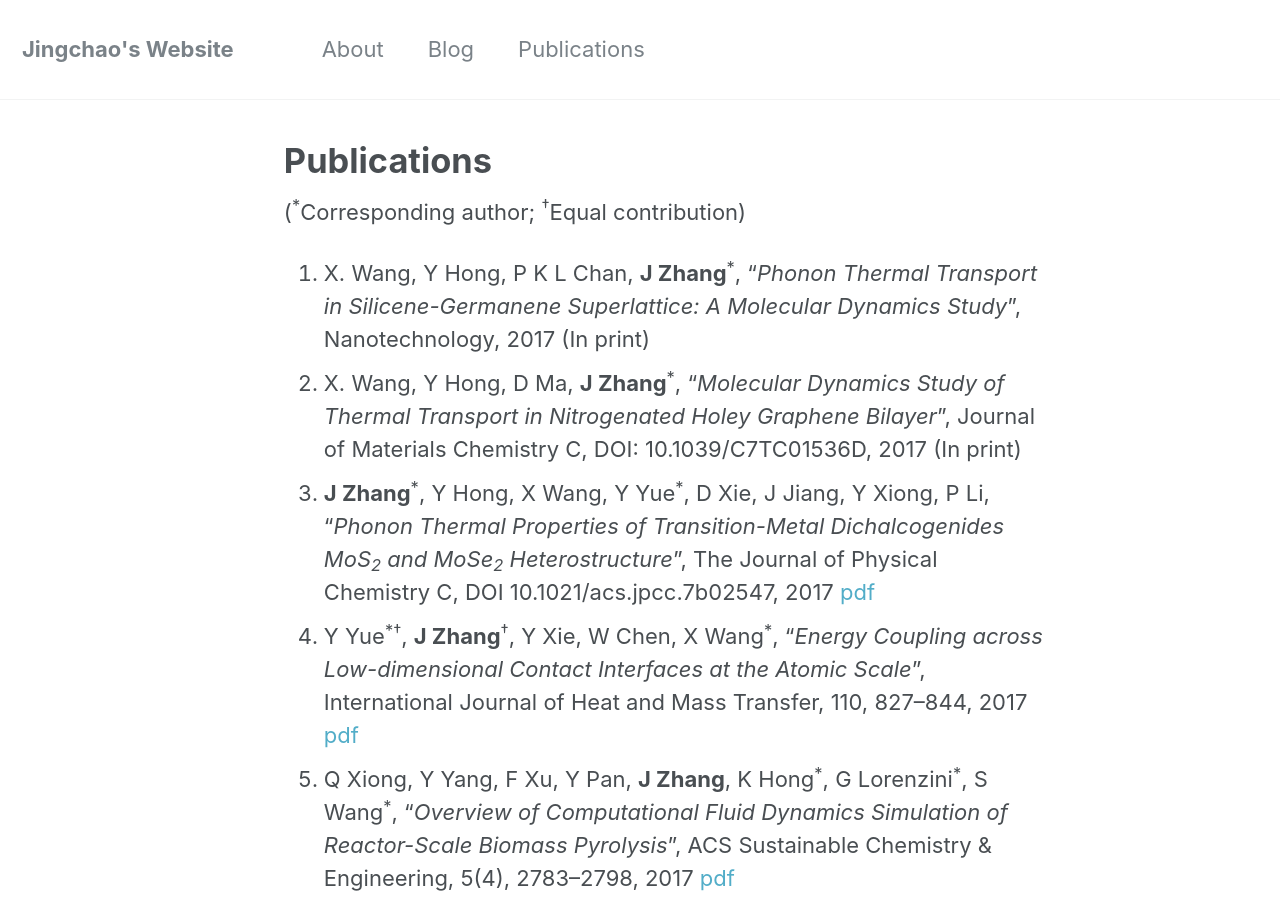
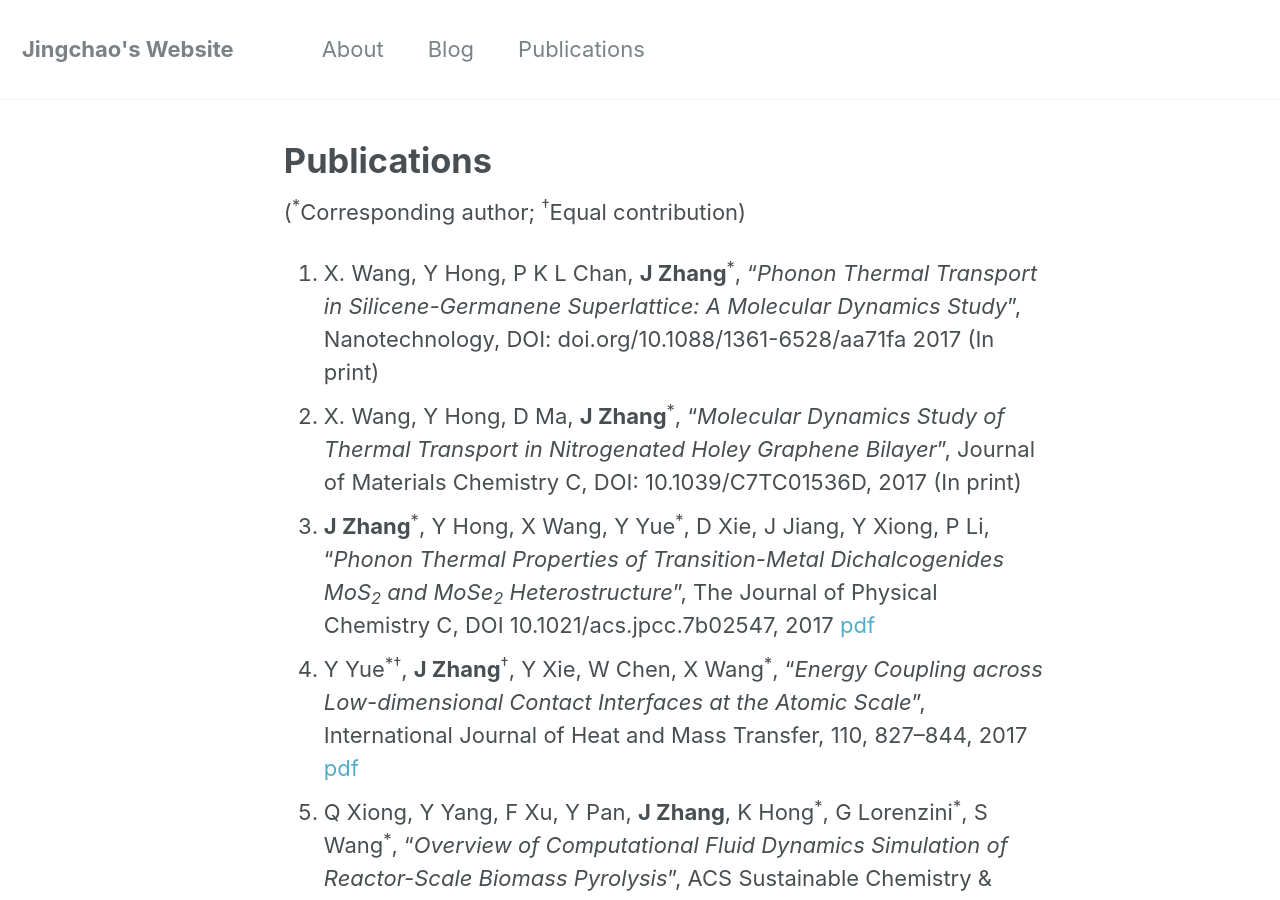
Before and after one commit to JingchaoZhang/JingchaoZhang.github.io, a Jekyll site: the page built from _pages/publications.md, in a window 1280 px wide and 900 px high. Built offline with Jekyll 4.4.1, drawn with Linux system fonts in a browser that asks for light colours.

Commit message:
Update publications.md

```diff
--- a/_pages/publications.md
+++ b/_pages/publications.md
@@ -7,7 +7,7 @@
 
 (<sup>\*</sup>Corresponding author; <sup>†</sup>Equal contribution)
 
-1. X. Wang, Y Hong, P K L Chan, **J Zhang**<sup>\*</sup>, "_Phonon Thermal Transport in Silicene-Germanene Superlattice: A Molecular Dynamics Study_", Nanotechnology, 2017 (In print)
+1. X. Wang, Y Hong, P K L Chan, **J Zhang**<sup>\*</sup>, "_Phonon Thermal Transport in Silicene-Germanene Superlattice: A Molecular Dynamics Study_", Nanotechnology, DOI: doi.org/10.1088/1361-6528/aa71fa 2017 (In print)
 1. X. Wang, Y Hong, D Ma, **J Zhang**<sup>\*</sup>, "_Molecular Dynamics Study of Thermal Transport in Nitrogenated Holey Graphene Bilayer_", Journal of Materials Chemistry C, DOI: 10.1039/C7TC01536D, 2017 (In print)
 1. **J Zhang**<sup>\*</sup>, Y Hong, X Wang, Y Yue<sup>\*</sup>, D Xie, J Jiang, Y Xiong, P Li, "_Phonon Thermal Properties of Transition-Metal Dichalcogenides MoS<sub>2</sub> and MoSe<sub>2</sub> Heterostructure_", The Journal of Physical Chemistry C, DOI 10.1021/acs.jpcc.7b02547, 2017 [pdf](https://drive.google.com/file/d/0B3Yj4QkZpI-dSGYxSlRtLWxXRHc/view?usp=sharing)
 1. Y Yue<sup>\*</sup><sup>†</sup>, **J Zhang**<sup>†</sup>, Y Xie, W Chen, X Wang<sup>\*</sup>, "_Energy Coupling across Low-dimensional Contact Interfaces at the Atomic Scale_", International Journal of Heat and Mass Transfer, 110, 827–844, 2017 [pdf](https://drive.google.com/file/d/0B3Yj4QkZpI-dbHZraTVJU016cDQ/view?usp=sharing)
```
